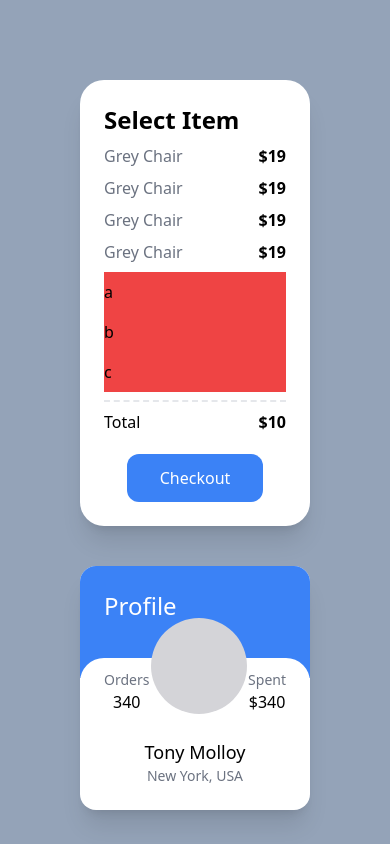
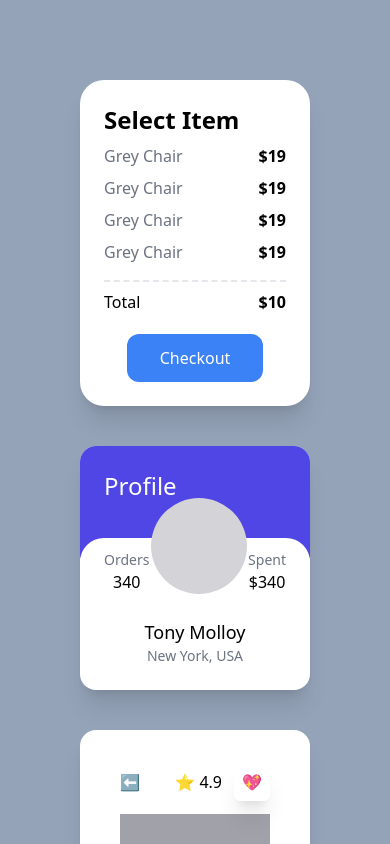
Before and after one commit to 1sol2sol/TIL, a Next.js app in the folder tailwind-practice/: page / in a window 390 px wide. Shown: the top 844 px of the page. Built offline with nearby package versions, Linux system fonts and the light colour scheme.

Commit message:
반응형 추가

```diff
--- a/tailwind-practice/pages/index.tsx
+++ b/tailwind-practice/pages/index.tsx
@@ -2,8 +2,8 @@
 
 const Home: NextPage = () => {
   return (
-    <div className=" bg-slate-400 py-20 px-20 grid gap-10 min-h-screen">
-      <div className="bg-white sm:bg-red-400 md:bg-teal-400 lg:bg-indigo-400 xl:bg-amber-400 2xl:bg-pink-400 p-6 rounded-3xl shadow-xl">
+    <div className=" bg-slate-400 xl:place-content-center py-20 px-20 grid gap-10 lg:grid-cols-2 xl:grid-cols-3 min-h-screen">
+      <div className="bg-white flex flex-col justify-between p-6 rounded-3xl shadow-xl">
         <span className="font-semibold text-2xl">Select Item</span>
           <ul>
             {[1,2,3,4].map((i) => (
@@ -13,9 +13,7 @@
               </div>
             ))}
           </ul>
-          <ul>
-            {["a","b","c",""].map((c,i) => <li className=" bg-red-500 py-2 empty:hidden" key={i}>{c}</li>)}
-          </ul>
+
         <div className=" mt-2 pt-2 border-t-2 border-dashed flex justify-between">
           <span>Total</span>
           <span className="font-semibold">$10</span>
@@ -31,7 +29,7 @@
         </button>
       </div>
       <div className="bg-white rounded-2xl shadow-xl overflow-hidden group">
-        <div className=" bg-blue-500 p-6 pb-14">
+        <div className=" bg-blue-500 portrait:bg-indigo-600 landscape:bg-teal-500 p-6 pb-14 xl:pb-40">
           <span className="text-white text-2xl">Profile</span>
         </div>
         <div className="rounded-3xl relative -top-5 bg-white p-6">
@@ -52,7 +50,7 @@
           </div>
         </div>
       </div>
-      <div className="bg-white p-10 rounded-2xl shadow-xl">
+      <div className="bg-white p-10 rounded-2xl shadow-xl lg:col-span-2 xl:col-span-1">
         <div className="flex justify-between items-center mb-5">
           <span>⬅️</span>
           <div className=" space-x-3">
@@ -88,7 +86,6 @@
           </div>
         </div>
       </div>
-      <div className="bg-white p-10 rounded-2xl shadow-xl"></div>
     </div>
   );
 };
```
